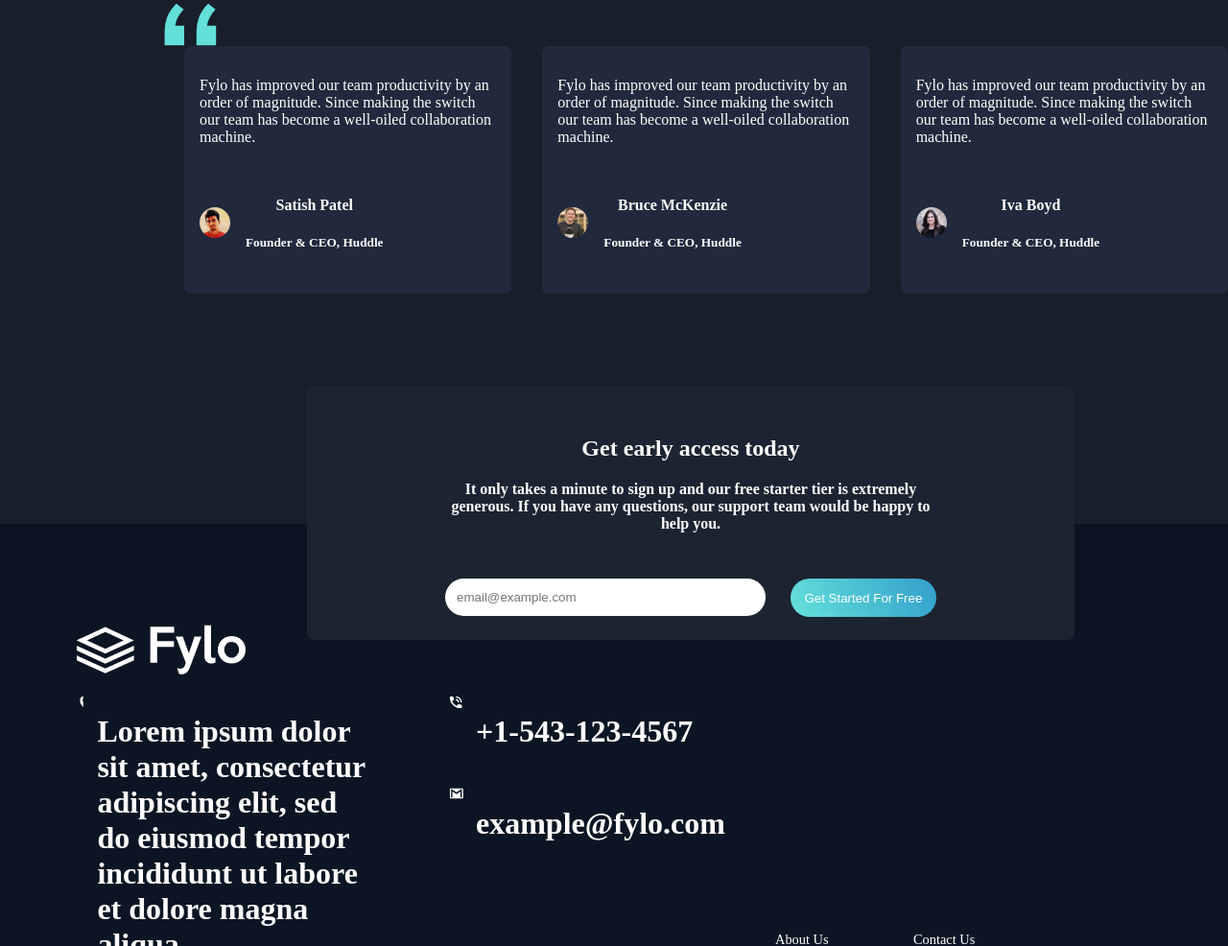
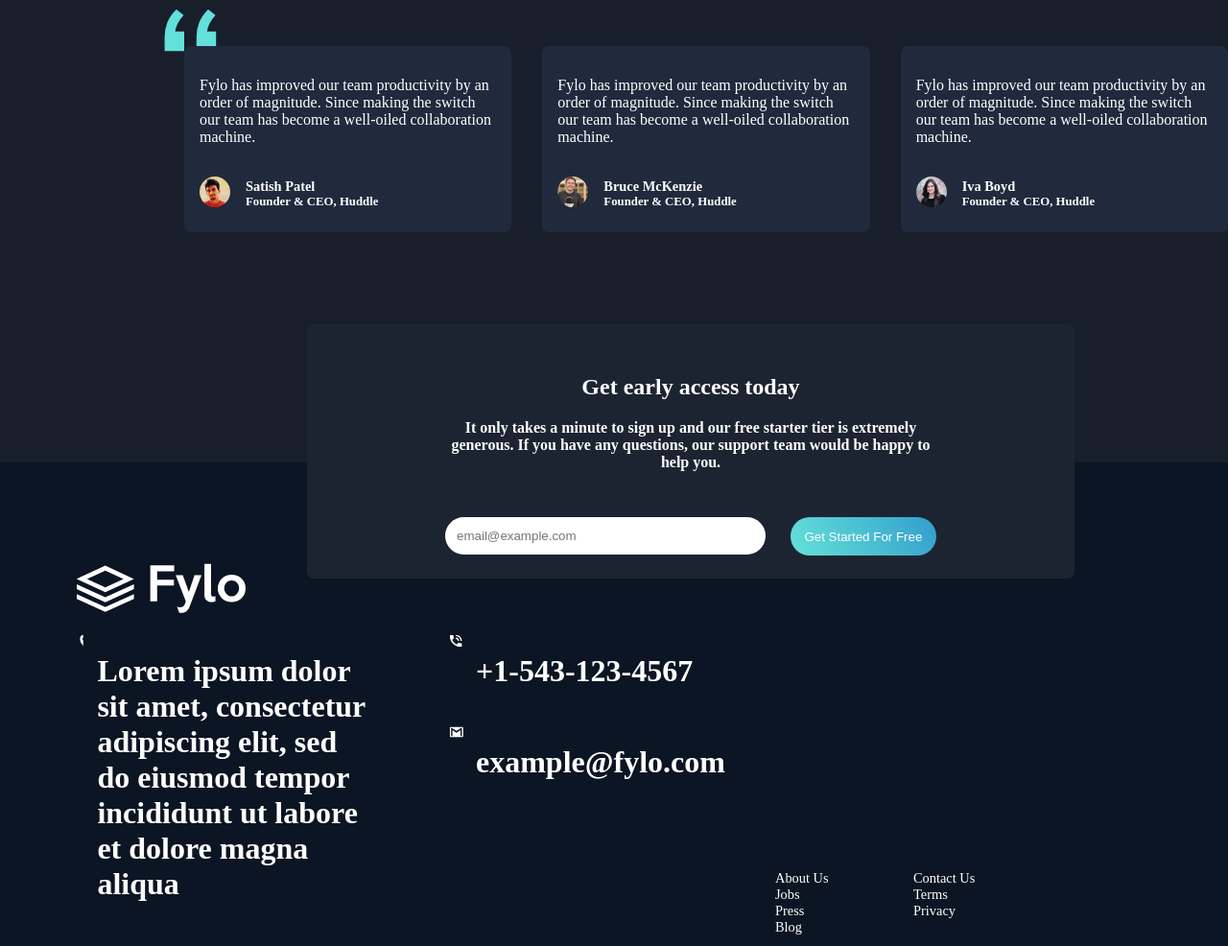
Before and after one commit to Dannygbads/flyo-landing-page, a plain HTML site: page index.html in a window 1280 px wide. Shown: the part 2642-3628 px from the top of the page at 96% size. Drawn offline with nearby package versions, Linux system fonts and the light colour scheme; files that its build step writes are made by us from their sources.

Commit message:
Update main.scss

```diff
--- a/css/main.scss
+++ b/css/main.scss
@@ -237,13 +237,13 @@ header{
             font-weight: 100;
             gap: 1em;
 
-            h2{
+            h4{
                 text-align: left;
                 padding: 0;
                 margin: 0;
                 font-size: 0.9rem;
             }
-            h3{
+            h5{
                 padding: 0;
                 margin: 0;
                 font-size: 0.8rem;
```
